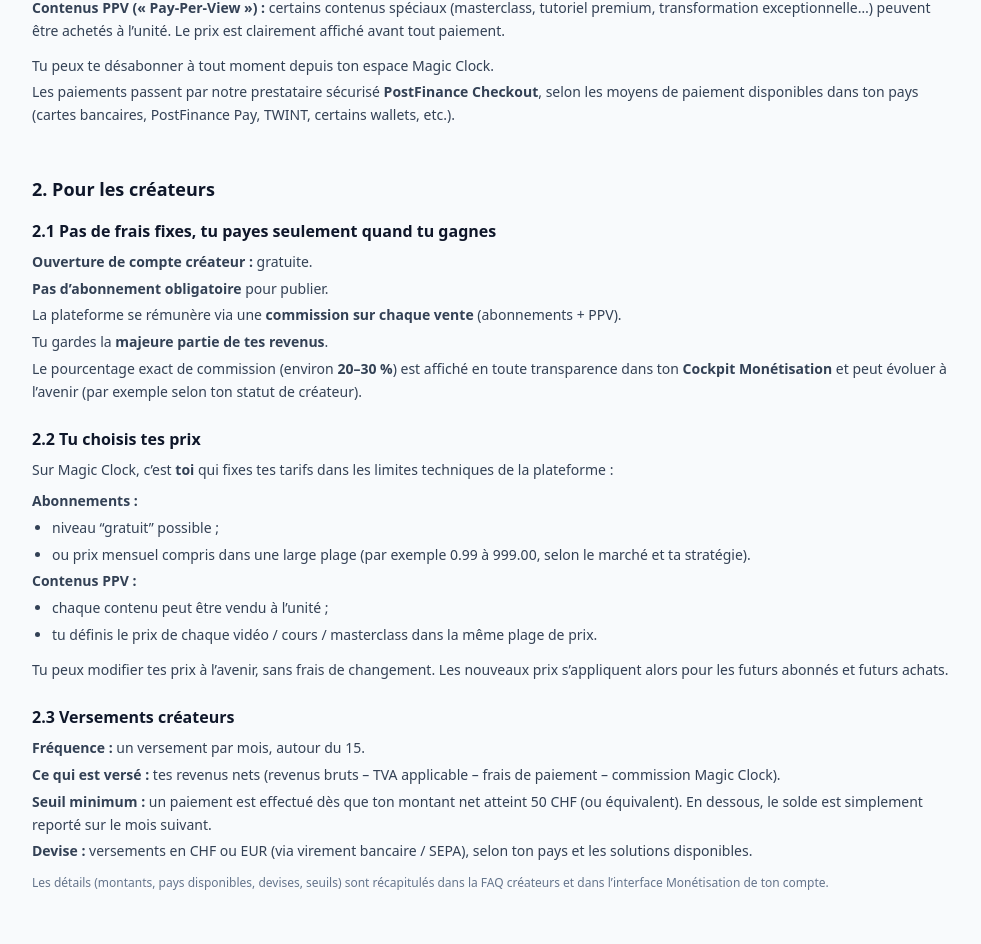
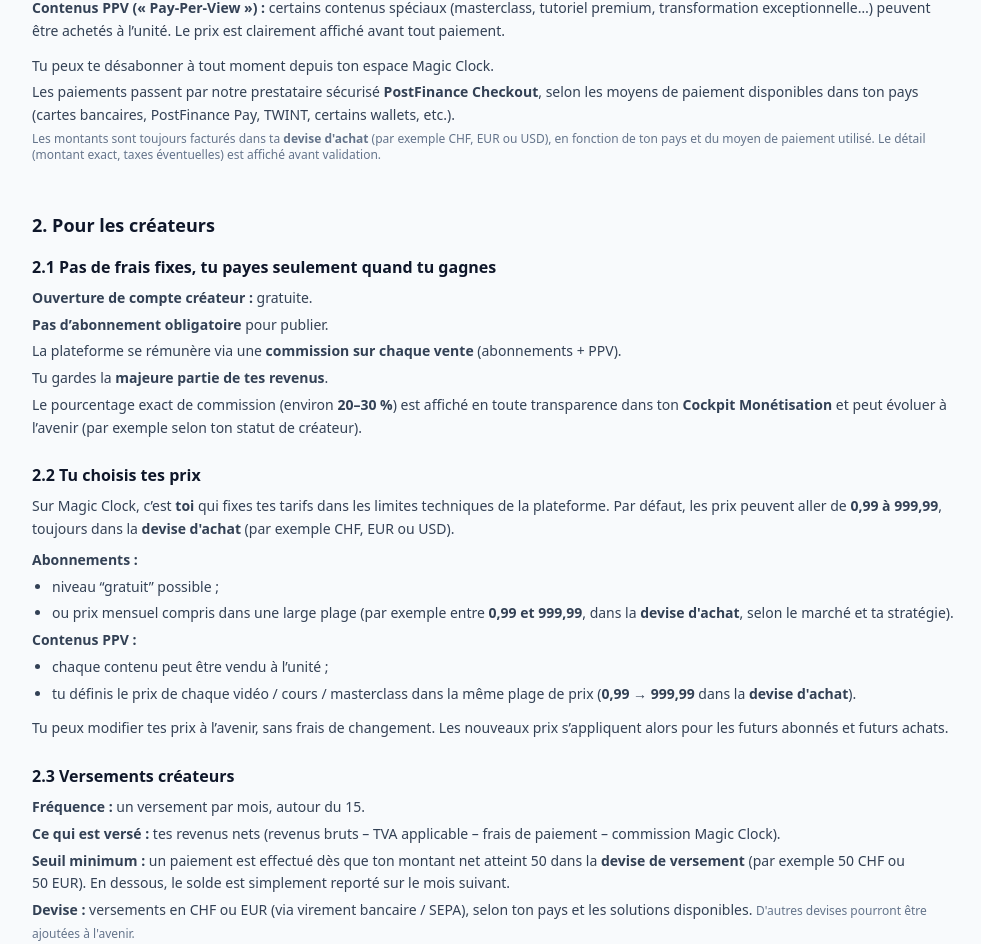
Before and after one commit to welcome-magic-clock/magic-clock-web-mvp, a Next.js app: page /pricing in a window 1280 px wide. Shown: the part 632-1576 px from the top of the page, without its empty margins (272-1253 px from the left). Built offline with nearby package versions, Linux system fonts and the light colour scheme.

Commit message:
Update page.tsx

```diff
--- a/app/pricing/page.tsx
+++ b/app/pricing/page.tsx
@@ -79,7 +79,7 @@ export default function PricingPage() {
 
       {/* CONTENU DÉTAILLÉ */}
       <section className="mt-12 space-y-12 text-sm leading-relaxed text-slate-700">
-        {/* 2. POUR LES UTILISATEURS */}
+        {/* 1. POUR LES UTILISATEURS */}
         <section>
           <h2 className="text-lg font-semibold text-slate-900">
             1. Pour les utilisateurs (abonnés &amp; contenus PPV)
@@ -99,8 +99,8 @@ export default function PricingPage() {
             <li>
               <strong>Abonnements mensuels :</strong> tu peux soutenir un
               créateur avec un abonnement mensuel. Le prix est fixé par chaque
-              créateur (par exemple 4.90&nbsp;CHF / mois, 9.90&nbsp;CHF / mois,
-              etc.).
+              créateur (par exemple 4,99 ou 9,99 par mois, dans ta{" "}
+              <strong>devise d&apos;achat</strong>).
             </li>
             <li>
               <strong>Contenus PPV (« Pay-Per-View ») :</strong> certains
@@ -119,9 +119,15 @@ export default function PricingPage() {
             disponibles dans ton pays (cartes bancaires, PostFinance Pay, TWINT,
             certains wallets, etc.).
           </p>
+          <p className="mt-1 text-xs text-slate-500">
+            Les montants sont toujours facturés dans ta{" "}
+            <strong>devise d&apos;achat</strong> (par exemple CHF, EUR ou USD),
+            en fonction de ton pays et du moyen de paiement utilisé. Le détail
+            (montant exact, taxes éventuelles) est affiché avant validation.
+          </p>
         </section>
 
-        {/* 3. POUR LES CRÉATEURS */}
+        {/* 2. POUR LES CRÉATEURS */}
         <section>
           <h2 className="text-lg font-semibold text-slate-900">
             2. Pour les créateurs
@@ -159,7 +165,9 @@ export default function PricingPage() {
           </h3>
           <p className="mt-2">
             Sur Magic Clock, c’est <strong>toi</strong> qui fixes tes tarifs
-            dans les limites techniques de la plateforme :
+            dans les limites techniques de la plateforme. Par défaut, les prix
+            peuvent aller de <strong>0,99 à 999,99</strong>, toujours dans la{" "}
+            <strong>devise d&apos;achat</strong> (par exemple CHF, EUR ou USD).
           </p>
           <ul className="mt-2 space-y-1">
             <li>
@@ -168,7 +176,9 @@ export default function PricingPage() {
                 <li>niveau “gratuit” possible ;</li>
                 <li>
                   ou prix mensuel compris dans une large plage (par exemple
-                  0.99 à 999.00, selon le marché et ta stratégie).
+                  entre <strong>0,99 et 999,99</strong>, dans la{" "}
+                  <strong>devise d&apos;achat</strong>, selon le marché et ta
+                  stratégie).
                 </li>
               </ul>
             </li>
@@ -178,7 +188,9 @@ export default function PricingPage() {
                 <li>chaque contenu peut être vendu à l’unité ;</li>
                 <li>
                   tu définis le prix de chaque vidéo / cours / masterclass dans
-                  la même plage de prix.
+                  la même plage de prix (
+                  <strong>0,99 → 999,99</strong> dans la{" "}
+                  <strong>devise d&apos;achat</strong>).
                 </li>
               </ul>
             </li>
@@ -204,12 +216,17 @@ export default function PricingPage() {
             </li>
             <li>
               <strong>Seuil minimum :</strong> un paiement est effectué dès que
-              ton montant net atteint 50&nbsp;CHF (ou équivalent). En dessous,
-              le solde est simplement reporté sur le mois suivant.
+              ton montant net atteint 50 dans la{" "}
+              <strong>devise de versement</strong> (par exemple 50&nbsp;CHF ou
+              50&nbsp;EUR). En dessous, le solde est simplement reporté sur le
+              mois suivant.
             </li>
             <li>
               <strong>Devise :</strong> versements en CHF ou EUR (via virement
-              bancaire / SEPA), selon ton pays et les solutions disponibles.
+              bancaire / SEPA), selon ton pays et les solutions disponibles.{" "}
+              <span className="text-xs text-slate-500">
+                D&apos;autres devises pourront être ajoutées à l&apos;avenir.
+              </span>
             </li>
           </ul>
           <p className="mt-3 text-xs text-slate-500">
```
